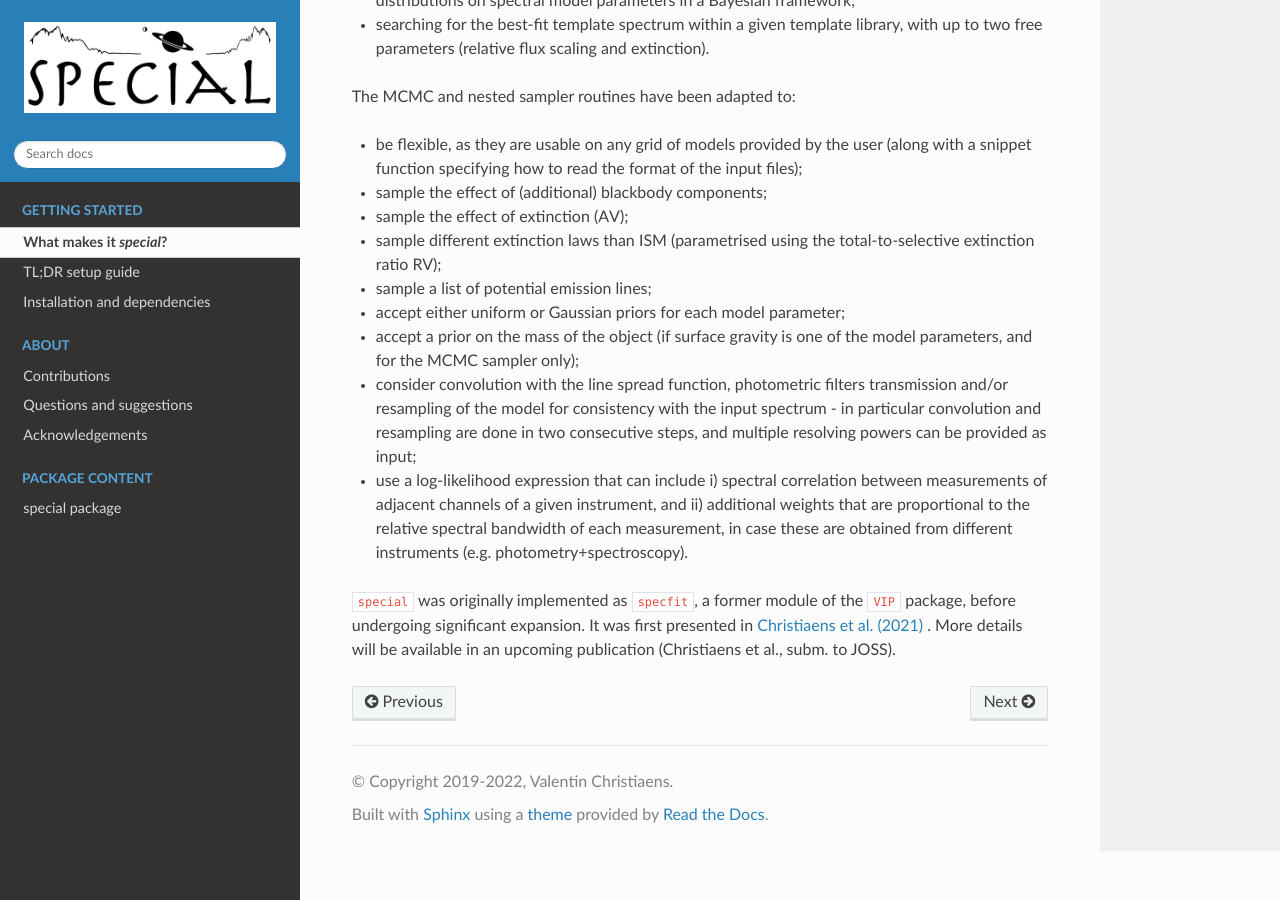
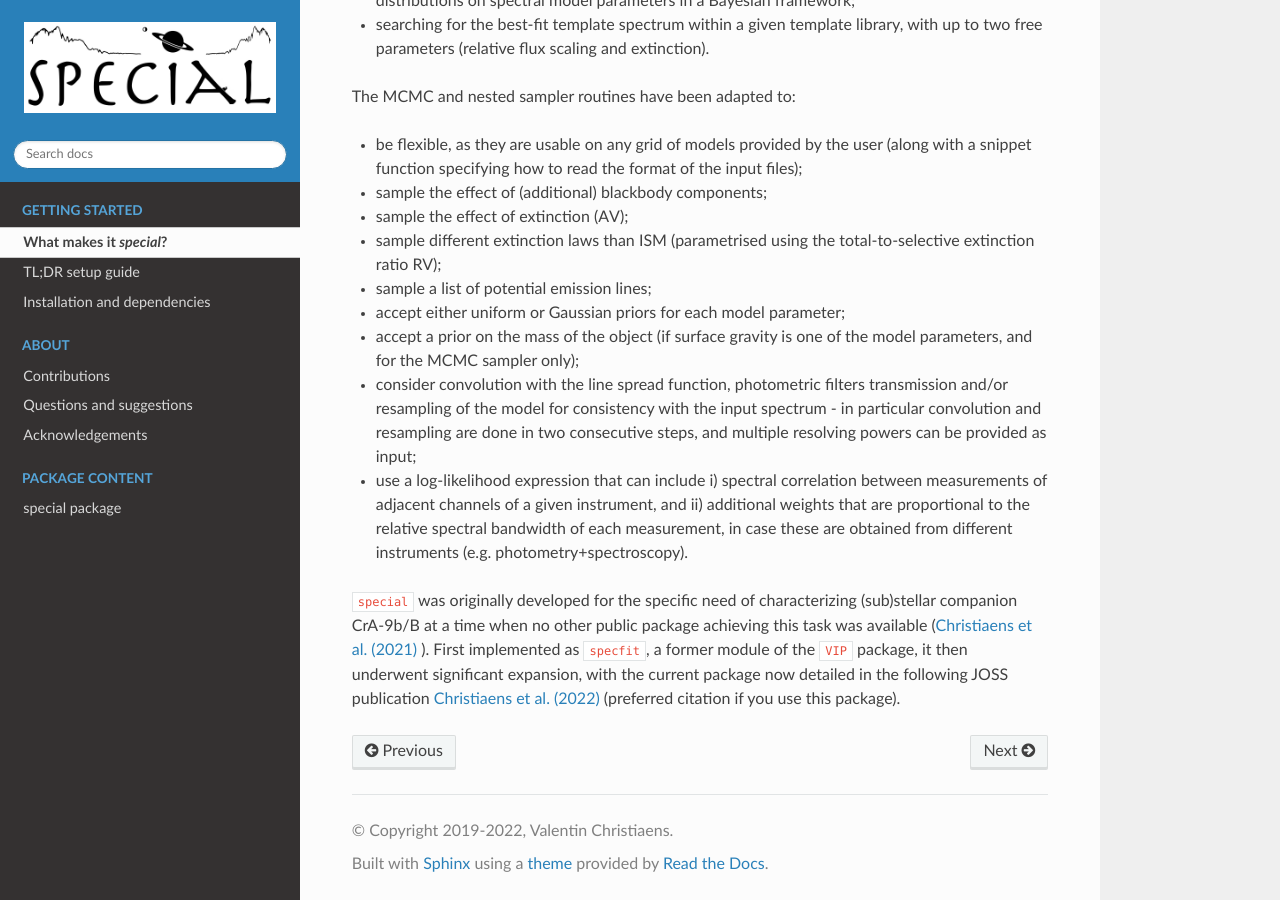
Before and after one commit to VChristiaens/special, a Sphinx documentation site: the page built from docs/features.rst, in a window 1280 px wide and 900 px high, scrolled down 604 px. Built offline with Sphinx 7.4.7 and the Read the Docs theme 2.0.0, drawn with Linux system fonts in a browser that asks for light colours; pages that are not in the unit, such as notebooks, are missing from menus.

Commit message:
Updated citation in docs

```diff
--- a/docs/features.rst
+++ b/docs/features.rst
@@ -24,4 +24,4 @@ The MCMC and nested sampler routines have been adapted to:
 * consider convolution with the line spread function, photometric filters transmission and/or resampling of the model for consistency with the input spectrum - in particular convolution and resampling are done in two consecutive steps, and multiple resolving powers can be provided as input;
 * use a log-likelihood expression that can include i) spectral correlation between measurements of adjacent channels of a given instrument, and ii) additional weights that are proportional to the relative spectral bandwidth of each measurement, in case these are obtained from different instruments (e.g. photometry+spectroscopy).
 
-``special`` was originally implemented as ``specfit``, a former module of the ``VIP`` package, before undergoing significant expansion. It was first presented in `Christiaens et al. (2021) <https://ui.adsabs.harvard.edu/abs/2021MNRAS.502.6117C/abstract>`_ . More details will be available in an upcoming publication (Christiaens et al., subm. to JOSS).
+``special`` was originally developed for the specific need of characterizing (sub)stellar companion CrA-9b/B at a time when no other public package achieving this task was available (`Christiaens et al. (2021) <https://ui.adsabs.harvard.edu/abs/2021MNRAS.502.6117C/abstract>`_ ). First implemented as ``specfit``, a former module of the ``VIP`` package, it then underwent significant expansion, with the current package now detailed in the following JOSS publication `Christiaens et al. (2022) <https://joss.theoj.org/papers/10.21105/joss.04456>`_ (preferred citation if you use this package).
```
Also changed, not shown: 5 other files.
